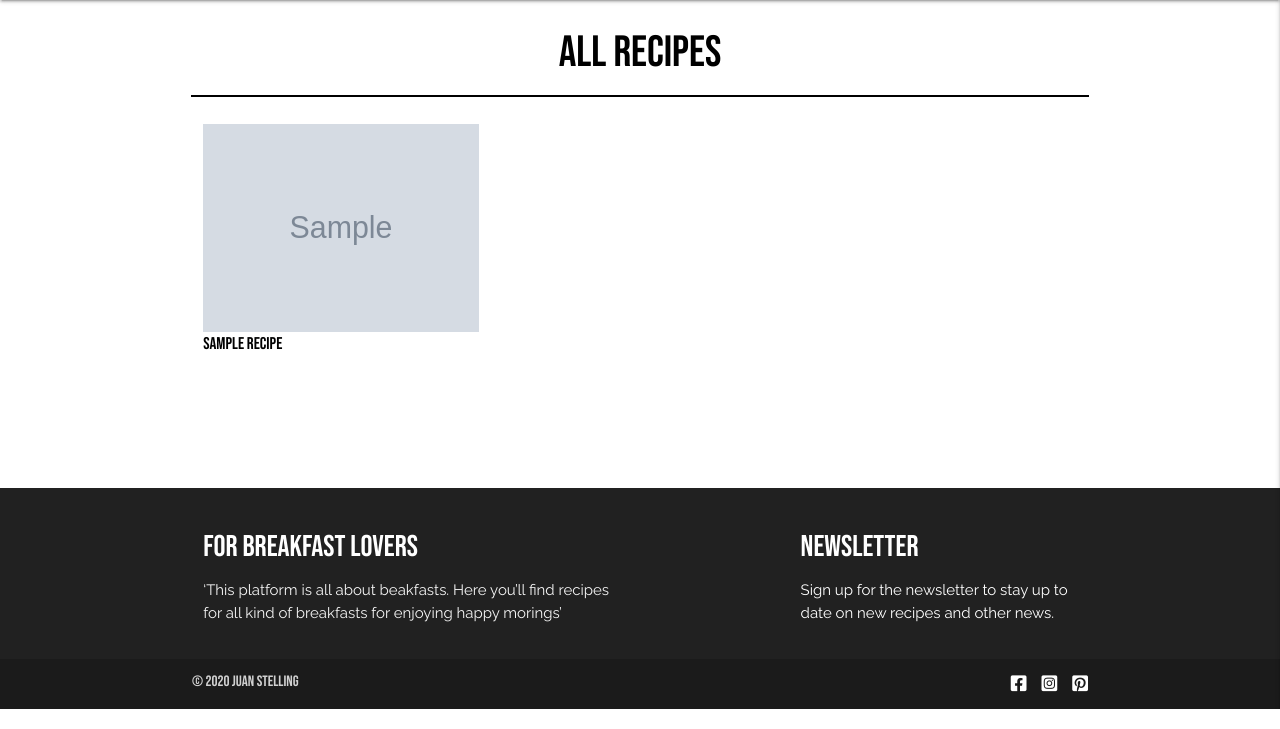
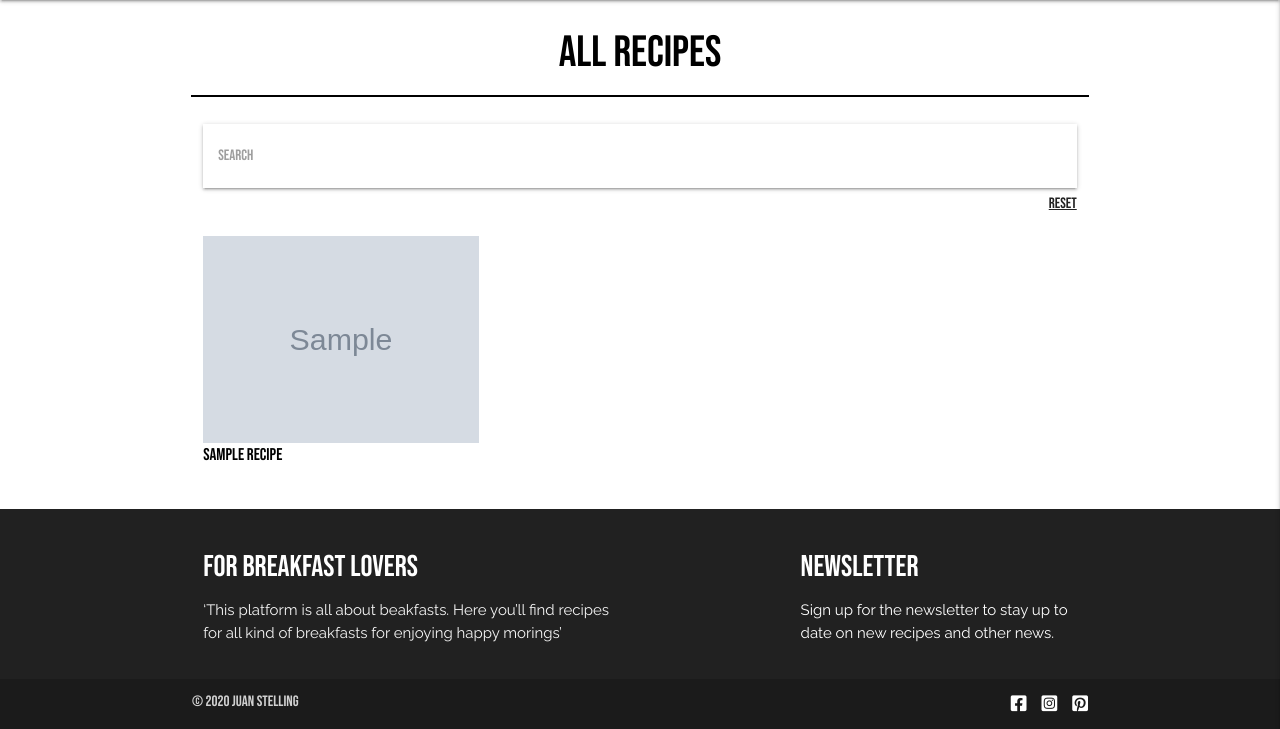
Before and after one commit to juanstelling/MS3_breaktasty, a Flask app: page /all_recipes in a window 1280 px wide. Shown: the part 91-820 px from the top of the page. Run offline with Flask 2, Linux system fonts and the light colour scheme; grey boxes marked "Sample" are stand-in pictures; a database or web service that is not in the repository returns one stand-in record (values such as "Sample title"); some libraries are stand-ins or nearby versions.

Commit message:
Add search fuctionality on recipes

```diff
--- a/app.py
+++ b/app.py
@@ -113,6 +113,13 @@ def all_recipes():
     return render_template("recipes.html", recipes=recipes)
 
 
+@app.route("/search", methods=["GET", "POST"])
+def search():
+    query = request.form.get("query")
+    recipes = list(mongo.db.recipes.find({"$text": {"$search": query}}))
+    return render_template("recipes.html", recipes=recipes)
+
+
 @app.route("/add_recipe", methods=["GET", "POST"])
 def add_recipe():
     if request.method == "POST":
--- a/static/css/style.css
+++ b/static/css/style.css
@@ -84,6 +84,17 @@ p {
     margin: 5px;
     color: #fff;
     background-color: #212121;
+}
+
+.reset {
+    font-size: 15px;
+    margin-top: 5px;
+    color: #212121;
+    text-decoration: underline;
+}
+
+#search-nav {
+    background-color: #fff;
 }
 
 /*------------------------------------- CTA's */
--- a/templates/categories.html
+++ b/templates/categories.html
@@ -9,10 +9,10 @@
 
     <div class="row">
         <div class="col s4 m4 offset-m2">
-            <h4>All categories</h4>
+            <h5>All categories</h5>
         </div>
         <div class="col s8 m4 right">
-            <h4><a href="{{ url_for('add_category') }}" id="black-cta">Add new category</a></h4>
+            <h5><a href="{{ url_for('add_category') }}" id="black-cta">Add new category</a></h5>
         </div>
         <!-- All categories -->
         <div class="col s12 m8 offset-m2">
--- a/templates/profile.html
+++ b/templates/profile.html
@@ -11,10 +11,10 @@
     <!-- Recipes of user -->
     <div class="row">
         <div class="col s5 m4 offset-m2">
-            <h4>My recipes</h4>
+            <h5>My recipes</h5>
         </div>
         <div class="col s7 m4 right">
-            <h4><a href="{{ url_for('add_recipe') }}" id="black-cta">Add new recipe +</a></h4>
+            <h5><a href="{{ url_for('add_recipe') }}" id="black-cta">Add new recipe +</a></h5>
         </div>
         <!-- All recipes of user -->
         <div class="col s12 m8 offset-m2">
--- a/templates/recipes.html
+++ b/templates/recipes.html
@@ -7,9 +7,28 @@
         <hr class="blackline">
     </div>
 
-    <!-- All recipes -->
     <div class="container">
+        <!-- Search -->
+        <div class="row">
+            <div class="col s12">
+                <nav id="search-nav">
+                    <div class="nav-wrapper">
+                        <form action="{{ url_for('search') }}" method="post">
+                            <div class="input-field">
+                                <input id="query" name="query" type="search" required>
+                                <label class="label-icon" for="query">search</label>
+                            </div>
+                        </form>
+                    </div>
+                </nav>
+                <div>
+                    <a href="{{ url_for('all_recipes')}}" class="reset right">Reset</a>
+                </div>
+            </div>
+        </div>
 
+        {% if recipes|length > 0 %}
+        <!-- All recipes -->
         <div class="row">
             {% for recipe in recipes %}
             <div class="col s4 recipes-display">
@@ -20,7 +39,13 @@
             </div>
              {% endfor %}
         </div>
-
+        {% else %}
+        <div class="row">
+            <div class="col s12 center-align">
+                <h4>No Result, try something else!</h4>
+            </div>
+        </div>
+        {% endif %}
     </div>
 
 
```
